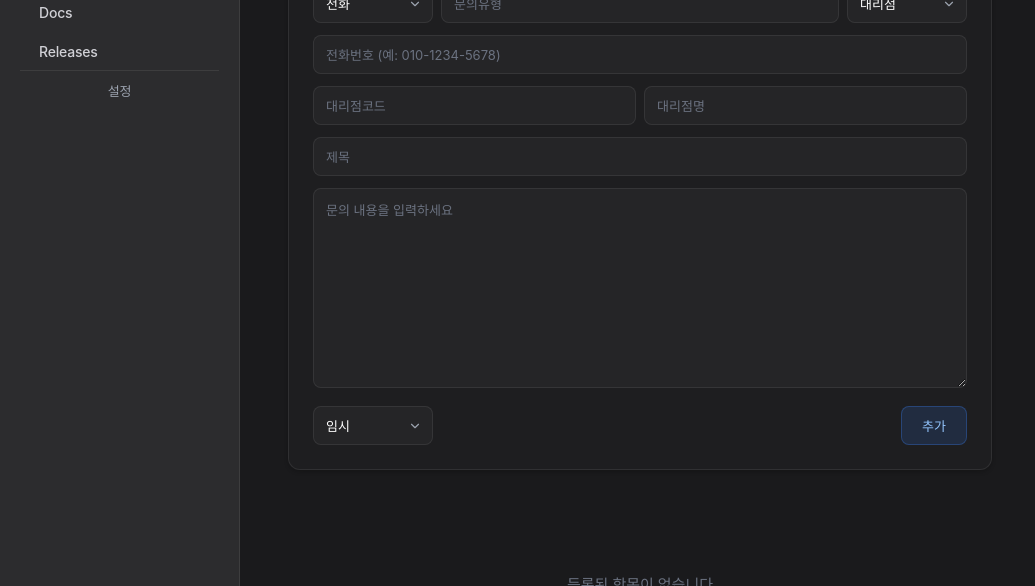
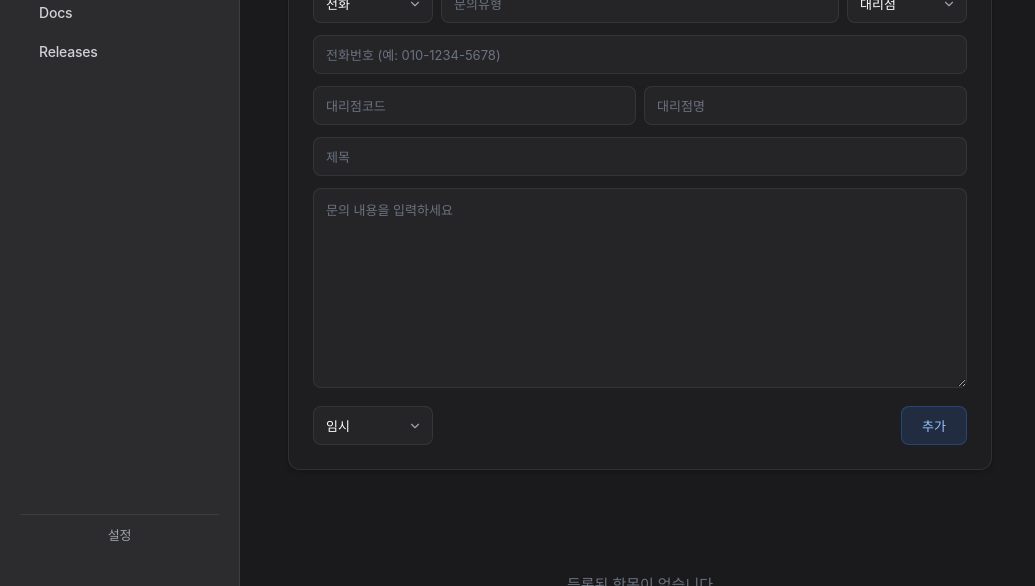
Before and after one commit to yoSjkj/work-organizer-app, a React (Vite) app: page / in a window 1280 px wide. Shown: the part 214-800 px from the top of the page, without its empty margins (0-1035 px from the left). Built offline with nearby package versions, Linux system fonts and the light colour scheme.

Commit message:
fix: 설정 버튼을 사이드바 맨 아래로 이동
- sidebar를 flex container로 변경
- margin-top: auto로 설정 버튼이 항상 맨 밑에 위치
- padding-top 복원 (24px)

```diff
--- a/src/styles/components/sidebar.css
+++ b/src/styles/components/sidebar.css
@@ -6,6 +6,8 @@
   padding: 32px 20px;
   overflow-y: auto;
   border-right: 1px solid var(--border-primary);
+  display: flex;
+  flex-direction: column;
 }
 
 .sidebar h1 {
@@ -317,7 +319,7 @@
 /* 설정 버튼 */
 .settings-button-container {
   margin-top: auto;
-  padding-top: 0;
+  padding-top: 24px;
 }
 
 .settings-button {
```
